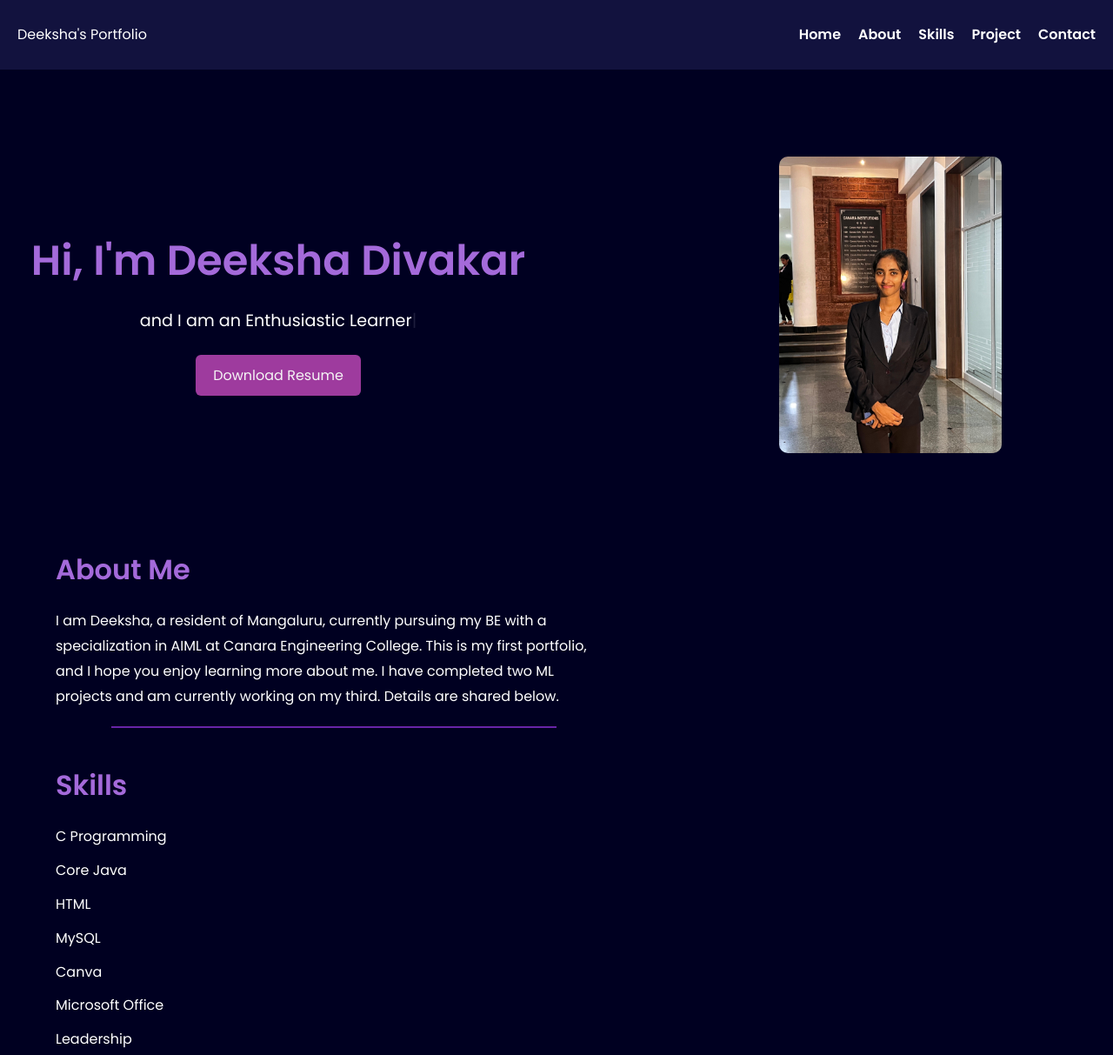
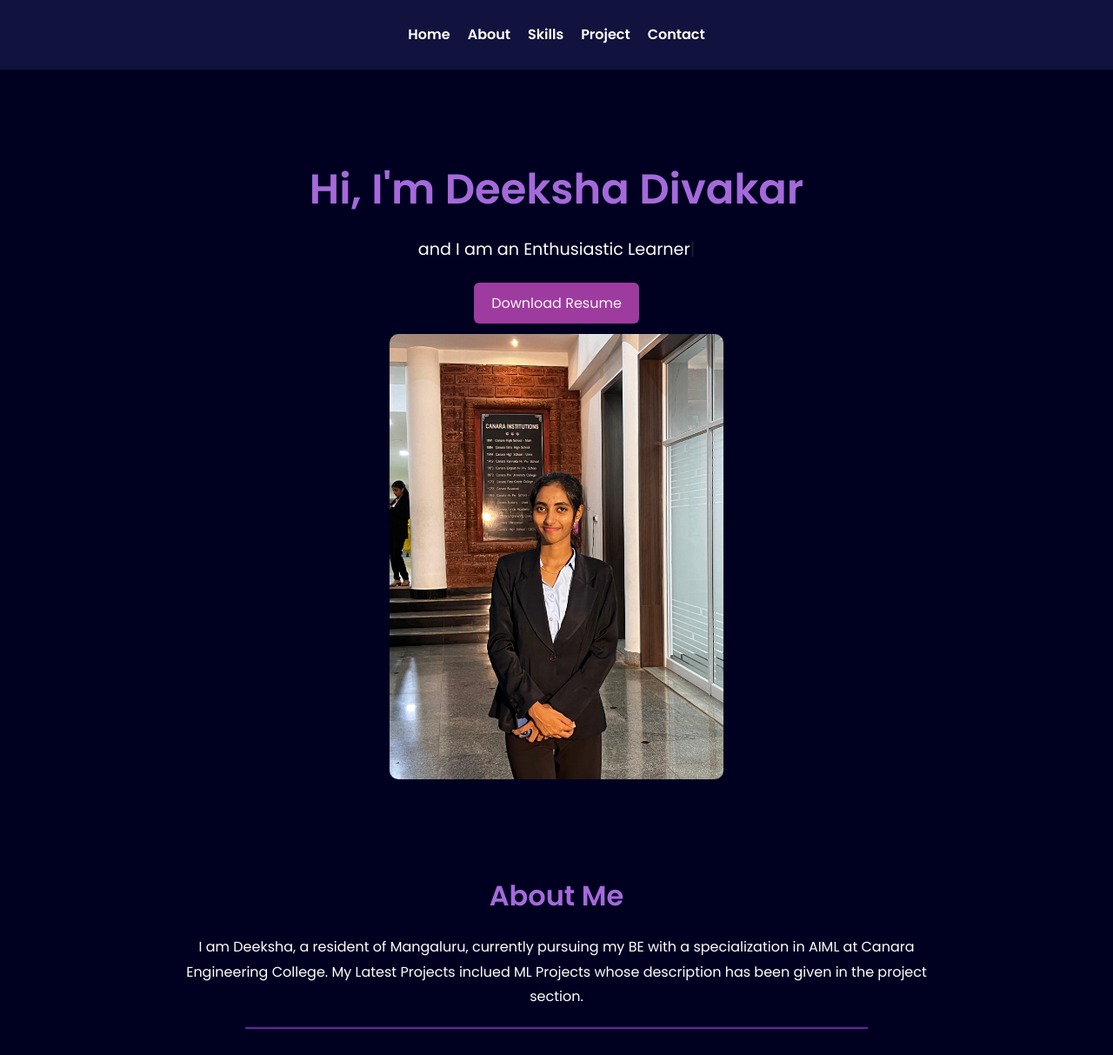
Before and after one commit to Deeksha25003/Deeksha.github.io, a plain HTML site: page index.html in a window 1280 px wide. Shown: the top 1213 px of the page at 87% size. Drawn offline with nearby package versions, Linux system fonts and the light colour scheme.

Commit message:
Update index.html

```diff
--- a/index.html
+++ b/index.html
@@ -4,7 +4,7 @@
 <head>
     <meta charset="UTF-8">
     <meta name="viewport" content="width=device-width, initial-scale=1.0">
-    <title>Deeksha's Portfolio</title>
+    <title> <bold> Deeksha's Portfolio </bold></title>
     <link href="https://fonts.googleapis.com/css2?family=Poppins:wght@400;600&display=swap" rel="stylesheet">
     <style>
         * {
@@ -18,11 +18,12 @@
             color: #fff;
             font-family: 'Poppins', sans-serif;
             line-height: 1.6;
+            text-align: center;
         }
 
         nav {
             display: flex;
-            justify-content: space-between;
+            justify-content: center;
             align-items: center;
             padding: 0 20px;
             height: 80px;
@@ -68,16 +69,15 @@
 
         .firstSection {
             display: flex;
-            justify-content: space-between;
+            flex-direction: column;
             align-items: center;
             margin: 100px 0;
         }
 
         .leftSection {
             font-size: 1.2rem;
-            width: 50%;
-            text-align: center;
-            margin-right: 20px;
+            width: 70%;
+            margin-bottom: 20px;
         }
 
         .leftSection h1 {
@@ -102,12 +102,12 @@
         }
 
         .rightSection {
-            width: 40%;
+            width: 50%;
             text-align: center;
         }
 
         .rightSection img {
-            width: 50%;
+            width: 60%;
             border-radius: 10px;
         }
 
@@ -116,9 +116,8 @@
         }
 
         .section-content {
-            width: 50%;
-            text-align: left;
-            margin-left: 5%;
+            width: 70%;
+            margin: 0 auto;
             margin-top: 40px;
         }
 
@@ -153,7 +152,6 @@
             margin-top: 40px;
             font-size: 0.9rem;
             color: #ddd;
-            text-align: center;
         }
     </style>
 </head>
@@ -161,8 +159,6 @@
 <body>
     <header>
         <nav>
-            <div class="left">Deeksha's Portfolio</div>
-            <div class="right">
             <ul>
                 <li><a href="#Home">Home</a></li>
                 <li><a href="#About">About</a></li>
@@ -170,7 +166,6 @@
                 <li><a href="#Project">Project</a></li>
                 <li><a href="#Contact">Contact</a></li>
             </ul>
-            </div>
         </nav>
     </header>
 
@@ -193,7 +188,8 @@
 
         <section id="About" class="section-content">
             <h1 class="section-title">About Me</h1>
-            <p>I am Deeksha, a resident of Mangaluru, currently pursuing my BE with a specialization in AIML at Canara Engineering College. This is my first portfolio, and I hope you enjoy learning more about me. I have completed two ML projects and am currently working on my third. Details are shared below.</p>
+            <p>I am Deeksha, a resident of Mangaluru, currently pursuing my BE with a specialization in AIML at Canara Engineering College.
+            My Latest Projects inclued ML Projects whose description has been given in the project section.</p>
             <hr>
         </section>
 
@@ -215,8 +211,8 @@
         <section id="Project" class="section-content">
             <h1 class="section-title">Projects</h1>
             <ul class="projects-list">
-                <li>🌱 <b>Plant Weed Detection:</b> A project that uses a 2D CNN model to detect weeds in a crop field, aiding farmers in identifying unwanted plants.</li>
-                <li>🌿 <b>Plant Disease Detection:</b> An ML project that identifies various plant diseases using the "Plant Village Dataset," helping improve crop yield through early detection.</li>
+                <li>🌱 <b>Plant Weed Detection:</b> A project that uses a 2D CNN model to detect weeds in a crop field, aiding farmers in identifying unwanted plants </li>
+                <li>🌿 <b>Plant Disease Detection:</b> An ML project that identifies various plant diseases using the "Plant Village Dataset," helping improve crop yield through early detection</li>
                 <li>🎶 <b>Music Genre Classification and Recommendation:</b> Classifies music genres based on frequency using the GTZAN dataset.</li>
                 <li>🔒 <b>Cybercrime Management System:</b> A DBMS project that allows users to file and track complaints in the field of cybercrime.</li>
             </ul>
```
Lines whose indentation alone changed are shown as unchanged.
